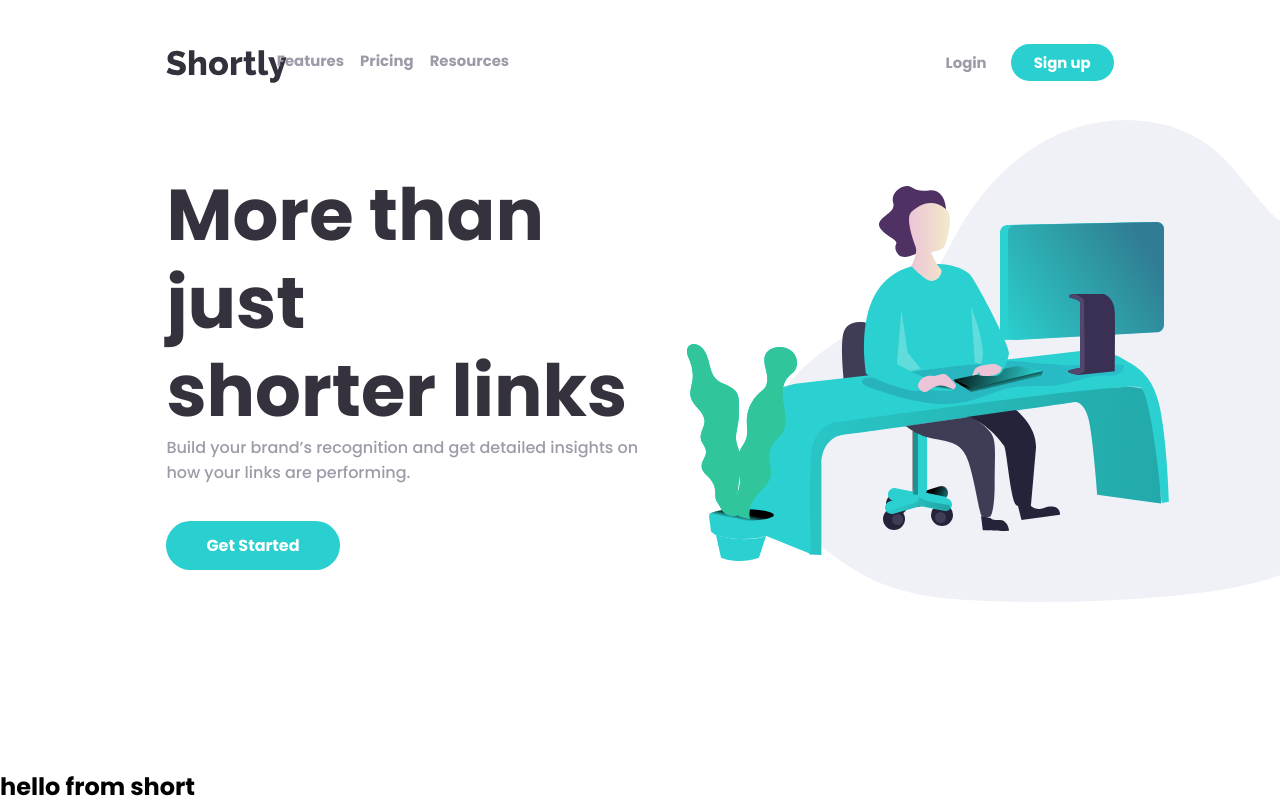
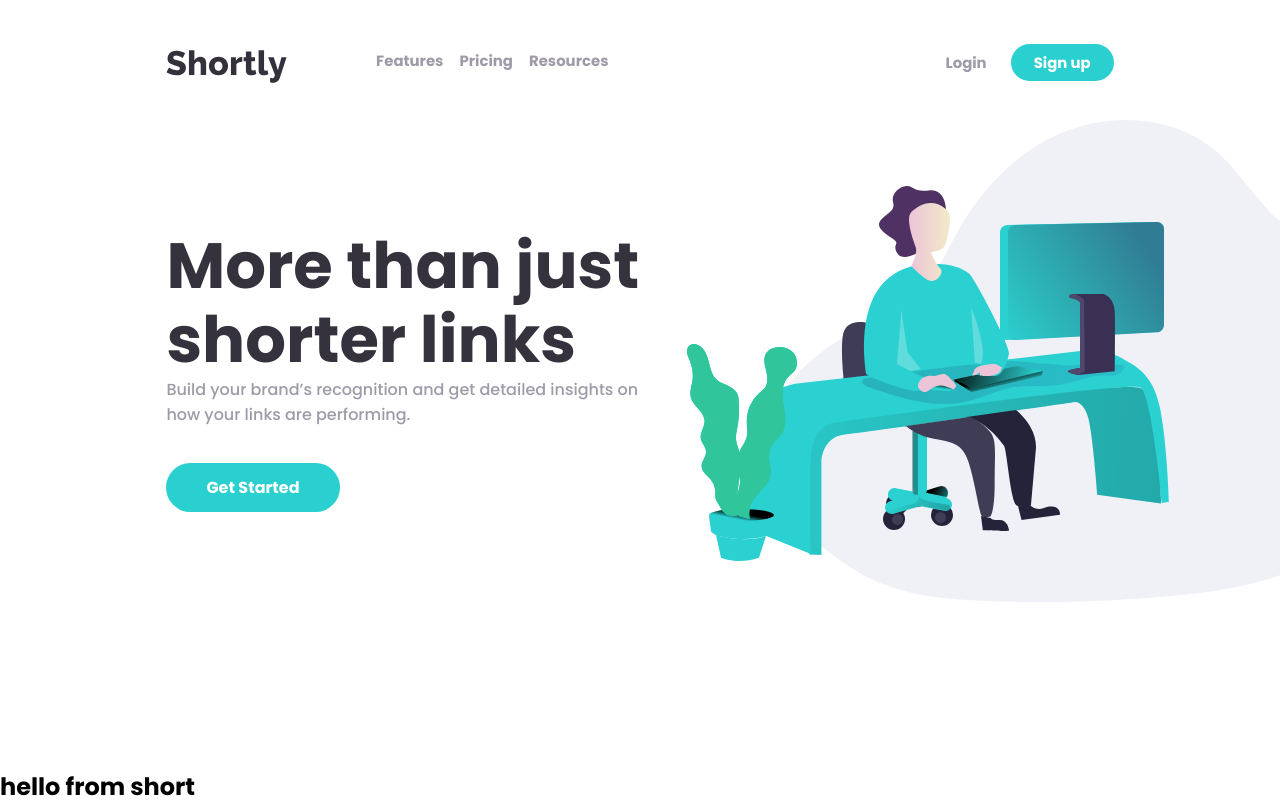
Before and after one commit to ok3dotdev/shortly, a React (Create React App) app: page / in a window 1280 px wide. Built offline with nearby package versions, Linux system fonts and the light colour scheme.

Commit message:
Hero section update with Header

```diff
--- a/src/App.css
+++ b/src/App.css
@@ -27,7 +27,7 @@ header {
 }
 
 nav {
-  transform: translateX(-90%);
+  transform: translateX(-50%);
 }
 .account a {
   text-decoration: none;
@@ -70,9 +70,9 @@ nav {
   width: 45%;
 }
 .info h2 {
-  font-size: 4.5rem;
+  font-size: 4rem;
   color: var(--very-dark-blue);
-  line-height: 5.5rem;
+  line-height: 4.6rem;
 }
 .info p {
   color: var(--grayish-violet);
```
